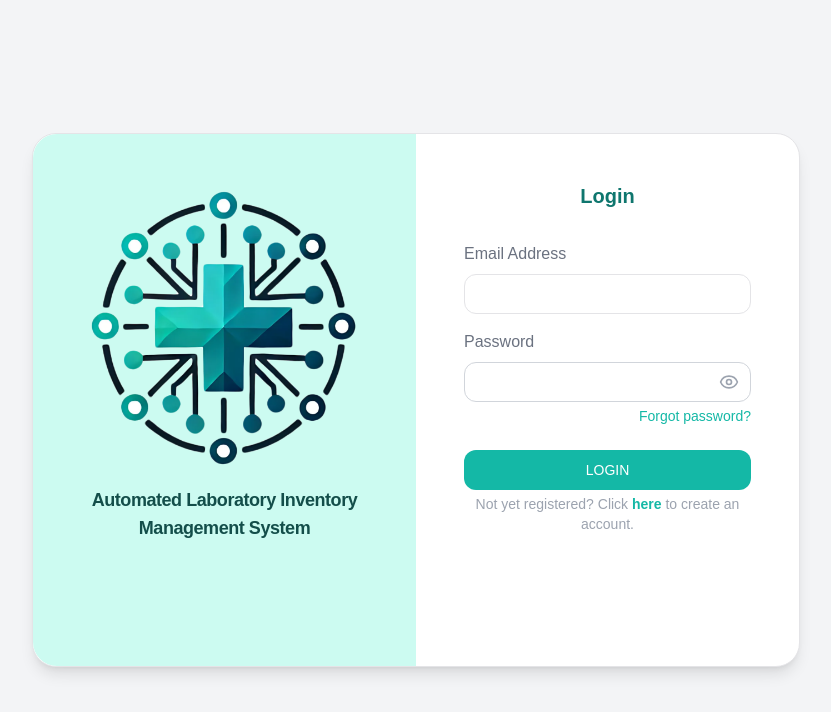
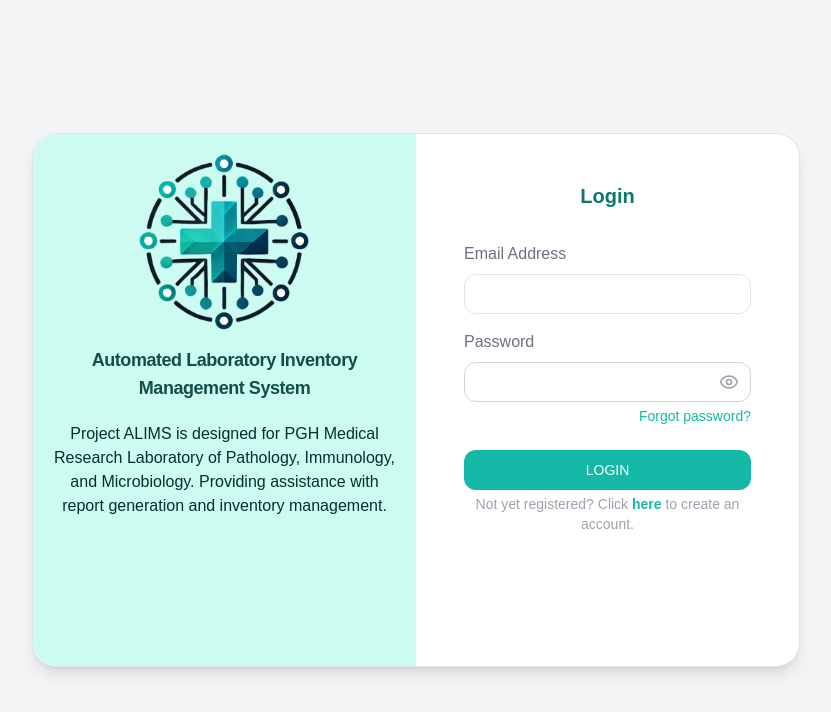
Before and after one commit to kristinjuwel/automated-laboratory-inventory, a Next.js app: page / in a window 1280 px wide. Shown: the top 712 px of the page, without its empty margins (224-1055 px from the left). Built offline with nearby package versions, Linux system fonts and the light colour scheme.

Commit message:
description ui fix

```diff
--- a/src/app/(main)/login/page.tsx
+++ b/src/app/(main)/login/page.tsx
@@ -96,13 +96,17 @@ const LoginPage = () => {
   };
 
   return (
-    <div className="flex w-screen h-screen items-center justify-center bg-gray-100">
-      <Card className="lg:w-3/5 md:w-4/5 md:flex-row flex max-w-screen-2xl h-auto md:h-2/3 shadow-lg rounded-3xl">
-        <div className="hidden w-1/2 p-8 bg-teal-100 h-full rounded-3xl rounded-r-none md:flex flex-col items-center">
+    <div className="flex w-screen h-screen items-center justify-center bg-gray-100 overflow-x-hidden">
+      <Card className="lg:w-3/5 md:w-4/5 md:flex-row flex max-w-screen-2xl h-auto md:h-2/3
+       shadow-lg rounded-3xl overflow-x-hidden overflow-y-auto">
+        <div className="hidden w-1/2  bg-teal-100 rounded-3xl rounded-r-none md:flex
+         flex-col items-center overflow-hidden size-full">
+          <div className="flex flex-col items-center content-center size-full h-screen ">
           <Image
             src="/images/logo.png"
             alt="Logo"
-            className="transition duration-500 hover:scale-105 mt-3 "
+            className="transition duration-500 hover:scale-105 mt-3 lg:h-48 lg:w-48
+             max-h-min "
             height={300}
             width={300}
           />
@@ -110,14 +114,17 @@ const LoginPage = () => {
             Automated Laboratory Inventory Management System
           </h1>
 
-          <h3 className="text-center text-teal-950 invisible 2xl:visible">
+          <h3 className="text-center p-5 text-teal-950 max-lg:overflow-hidden invisible lg:visible">
             Project ALIMS is designed for PGH Medical Research Laboratory
             of Pathology, Immunology, and Microbiology. Providing assistance
             with report generation and inventory management.
           </h3>
+          </div>
+
+
 
         </div>
-        <div className="sm:w-full md:w-1/2 flex flex-col h-full p-12 rounded-3xl rounded-l-none overflow-auto	">
+        <div className="sm:w-full md:w-1/2 flex flex-col h-full p-12 rounded-3xl rounded-l-none">
           <div className="flex flex-col md:hidden items-center justify-center">
             <Image
               src="/images/logo.png"
```
